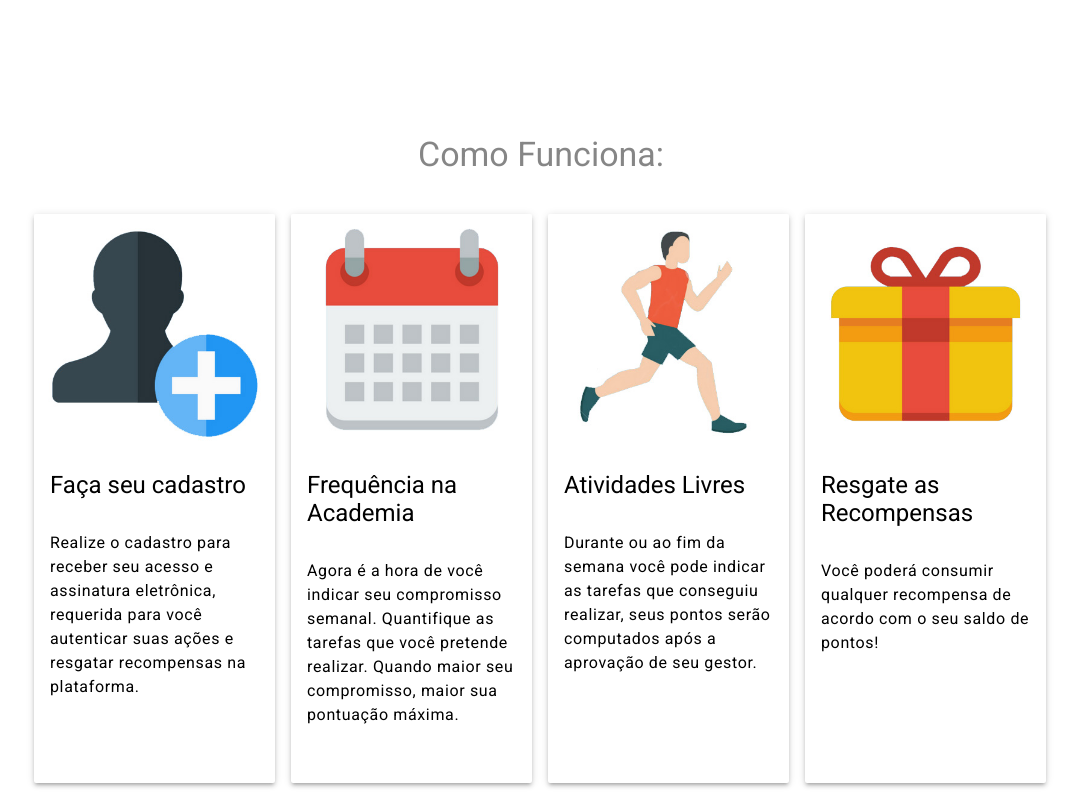
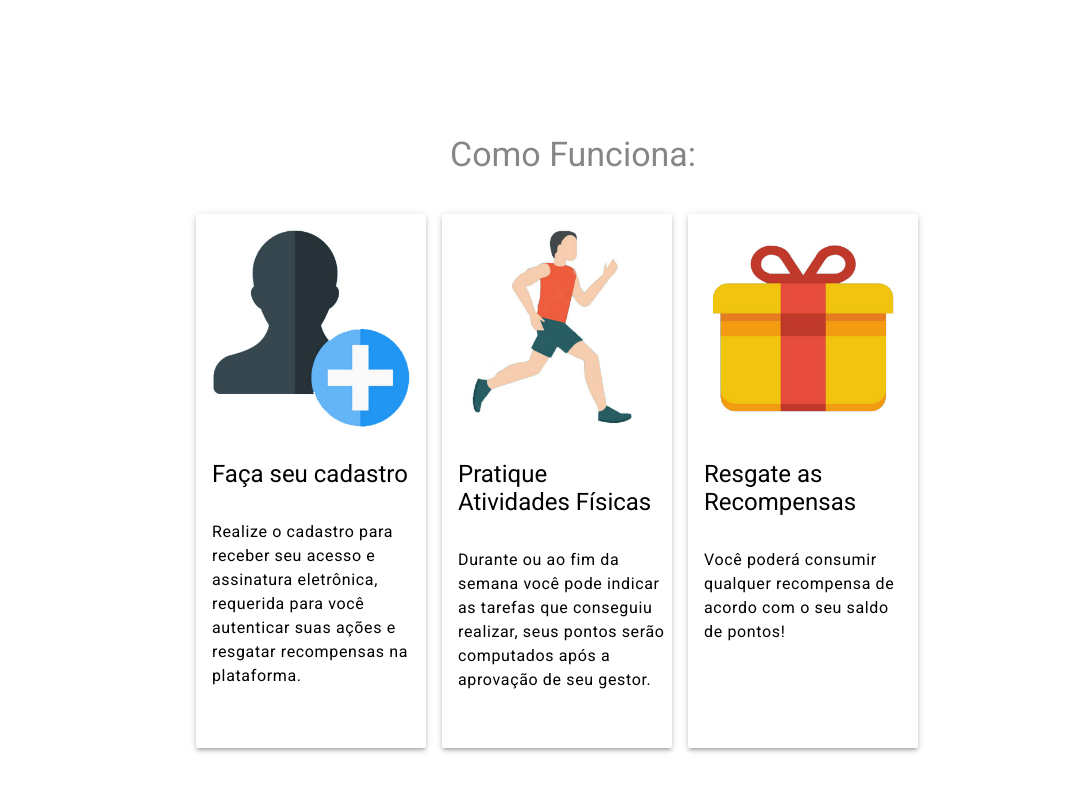
Before and after one commit to wecarecorp/fnde, a plain HTML site: page index.html in a window 1280 px wide. Shown: the part 560-1360 px from the top of the page, without its empty margins (100-1179 px from the left). Drawn offline with nearby package versions, Linux system fonts and the light colour scheme.

Commit message:
Add files via upload

```diff
--- a/index.html
+++ b/index.html
@@ -99,26 +99,10 @@
 
             <div class="mdl-cell mdl-cell--3-col mdl-cell--4-col-tablet mdl-cell--4-col-phone mdl-card mdl-shadow--3dp">
               <div class="mdl-card__media">
-                <img src="images/2.jpg">
-              </div>
-              <div class="mdl-card__title">
-                 <h4 class="mdl-card__title-text">Frequência na Academia</h4>
-              </div>
-              <div class="mdl-card__supporting-text">
-                <span class="mdl-typography--font-light mdl-typography--subhead">Agora é a hora de você indicar seu compromisso semanal. Quantifique as tarefas que você pretende realizar. Quando maior seu compromisso, maior sua pontuação máxima.</span>
-              </div>
-              <div class="mdl-card__actions">
-                 <a class="android-link mdl-button mdl-js-button mdl-typography--text-uppercase" href="">
-                 </a>
-              </div>
-            </div>
-
-            <div class="mdl-cell mdl-cell--3-col mdl-cell--4-col-tablet mdl-cell--4-col-phone mdl-card mdl-shadow--3dp">
-              <div class="mdl-card__media">
                 <img src="images/3.jpg">
               </div>
               <div class="mdl-card__title">
-                 <h4 class="mdl-card__title-text">Atividades Livres</h4>
+                 <h4 class="mdl-card__title-text">Pratique Atividades Físicas</h4>
               </div>
               <div class="mdl-card__supporting-text">
                 <span class="mdl-typography--font-light mdl-typography--subhead"> Durante ou ao fim da semana você pode indicar as tarefas que conseguiu realizar, seus pontos serão computados após a aprovação de seu gestor.</span>
--- a/styles.css
+++ b/styles.css
@@ -382,12 +382,12 @@ a img{
 .android-more-section {
   padding: 30px 0;
   max-width: 1044px;
-  margin-left: auto;
+  margin-left: 280px;
   margin-right: auto;
 }
 
   .android-more-section .android-section-title {
-    margin-left: 400px;
+    margin-left: 270px;
     padding-bottom: 24px;
   }
 
```
